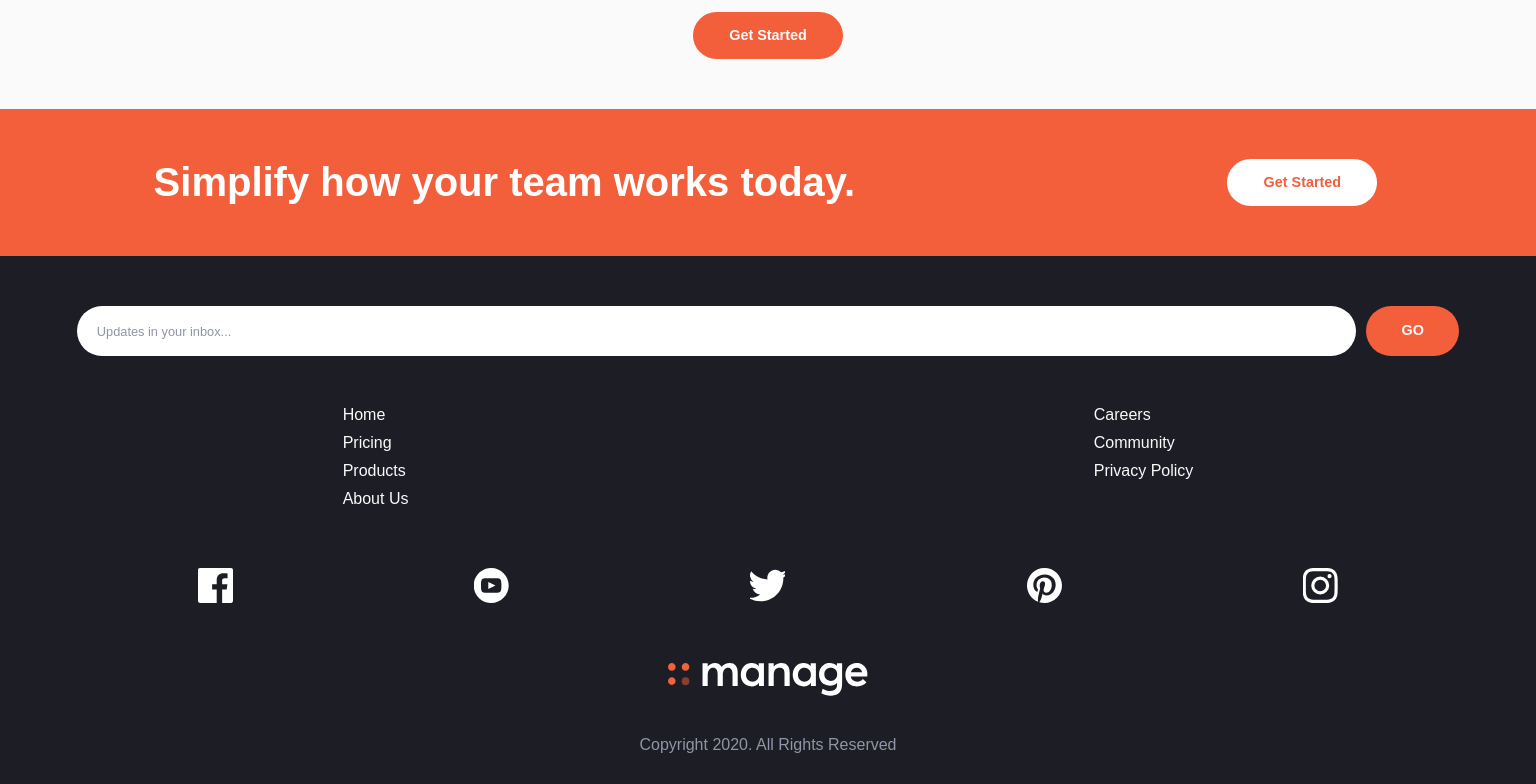
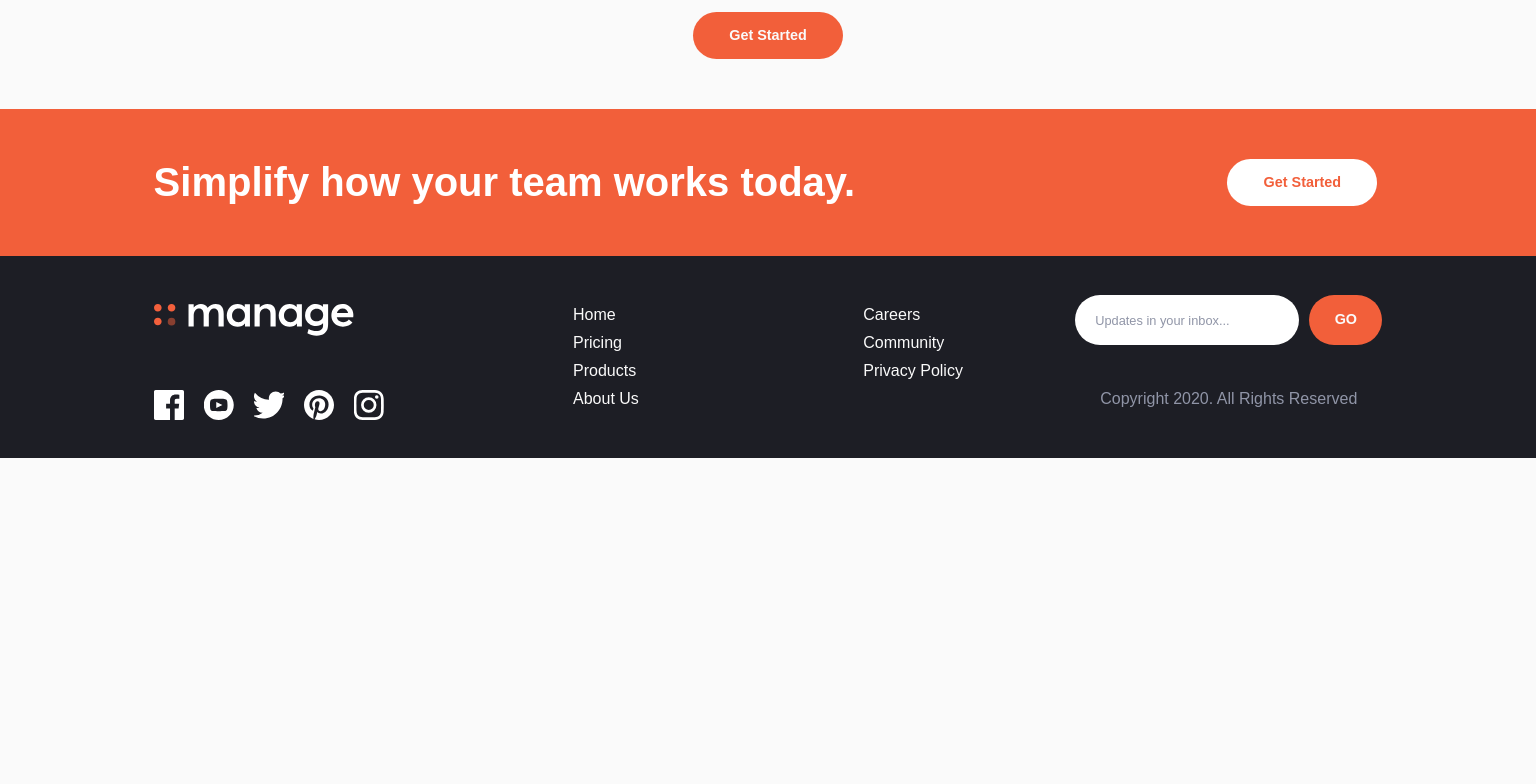
Before and after one commit to Facundolavtech/manage-landing, a website with bundled scripts: page index.html in a window 1536 px wide. Shown: the part 1848-2632 px from the top of the page. After the commit the page ends 2306 px from the top, so only its background shows below. Built offline with nearby package versions, Linux system fonts and the light colour scheme; a web font is replaced by a local one.

Commit message:
responsive

```diff
--- a/css/@media-queries.css
+++ b/css/@media-queries.css
@@ -236,18 +236,69 @@
         transition: color .2s;
     }
 
-    /* .footer__container{
-        width: 80%;
-        margin: auto;
-        display: flex;
-    } */
-
     .newsletter button:hover{
         background-color: rgb(250, 132, 103);
         transition: background-color .2s;
     }
 
+    .footer__container{
+        width: 80%;
+        margin: auto;
+        padding-top: 50px;
+        padding-bottom: 40px;
+        display: grid;
+        grid-template-columns: repeat(4, 25%);
+        grid-template-rows: repeat(4, 25%);
+    }
 
+    .footer__container div{
+        margin: 0;
+        padding: 0;
+    }
+
+    .footer__logo{
+        justify-content: flex-start;
+        padding: 0;
+        margin: 0;
+        grid-row: 1 / 1;
+        grid-column: 1 / 2;
+    }
+
+    .social{
+        grid-row: 4 / 4;
+        grid-column: 1 / 1;
+        width: 100%;
+        margin: 0;
+        justify-content: flex-start;
+    }
+
+    .social a{
+        width: 30px;
+        height: 30px;
+        margin-right: 20px;
+    }
+
+    .newsletter{
+        grid-column: 4 / 6;
+        grid-row: 1 / 1;
+        width: 100%;
+    }
+
+    .newsletter button{
+        margin: 0;
+    }
+
+    .copy{
+        grid-column: 4 / 6;
+        grid-row: 4 / 4;
+        margin: 0;
+    }
+
+    .links__container{
+        grid-column: 2 / 4;
+        grid-row: 1 / 6;
+        margin: 0;
+    }
 }
 
 /* --- MEDIA QUERIES --- */
--- a/css/footer.css
+++ b/css/footer.css
@@ -138,14 +138,15 @@ footer{
 }
 
 .footer__logo{
+    display: flex;
     width: 100%;
-    margin: 30px auto 10px auto;
-    display: flex;
+    margin: 70px auto 40px auto;
     justify-content: center;
+    align-items: center;
 }
 
-.footer__logo a{
-    width: 200px;
+.footer__logo img{
+    min-width: 200px;
 }
 
 .copy{
--- a/css/index.css
+++ b/css/index.css
@@ -38,3 +38,20 @@ body{
     opacity: 0;
     transition: all .3s;
 }
+
+.getStartedBtn{
+    border-radius: 30px;
+    padding: 10px 10px 12px 10px;
+    font-weight: 600;
+    font-size: .9em;
+    display: flex;
+    justify-content: center;
+    align-items: center;
+    margin: auto;
+    margin-top: 40px;
+    text-decoration: none;
+    width: 130px;
+    height: 25px;
+    background-color: var(--BrightRed);
+    color: var(--VaryLightGray);
+}
--- a/css/main.css
+++ b/css/main.css
@@ -30,22 +30,7 @@
     padding: 0 30px;
 }
 
-.getStartedBtn{
-    border-radius: 30px;
-    padding: 10px 10px 12px 10px;
-    font-weight: 600;
-    font-size: .9em;
-    display: flex;
-    justify-content: center;
-    align-items: center;
-    margin: auto;
-    margin-top: 40px;
-    text-decoration: none;
-    width: 130px;
-    height: 25px;
-    background-color: var(--BrightRed);
-    color: var(--VaryLightGray);
-}
+
 
 .benefits__section{
     margin-top: 100px;
--- a/index.html
+++ b/index.html
@@ -140,14 +140,11 @@
 
     <footer>
         <div class="footer__container">
-                <div class="footer__column3">
                 <div class="newsletter">
                     <input type="email" placeholder="Updates in your inbox...">
                     <button class="getStartedBtn newsletter__getStartedBtn">GO</button>
                 </div>
-                </div>
 
-                <div class="footer__column2">
                 <div class="links__container">
                     <div class="links__column__1">
                         <a href="#">Home</a>
@@ -161,9 +158,7 @@
                         <a href="#">Privacy Policy</a>
                     </div>
                 </div>
-                </div>
 
-                <div class="footer__column1">
                 <div class="social">
                     <a href="#" class="social__facebook"></a>
                     <a href="#" class="social__youtube"></a>
@@ -172,16 +167,12 @@
                     <a href="#" class="social__instagram"></a>
                 </div>
 
-                    <div class="footer__logo">
-                    <a href="./"><img src="./assets/images/logo-footer.svg" alt="" class="footer__logo"></a>
-                    </div>
-                </div>
+                <a href="./" class="footer__logo">
+                    <img src="./assets/images/logo-footer.svg" alt="">
+                </a>
 
-                <div class="footer__column3">
                 <div class="copy">
                     <p>Copyright 2020. All Rights Reserved</p>
-                    </div>
-                </div>
                 </div>
     </footer>
 
```
Lines whose indentation alone changed are shown as unchanged.
